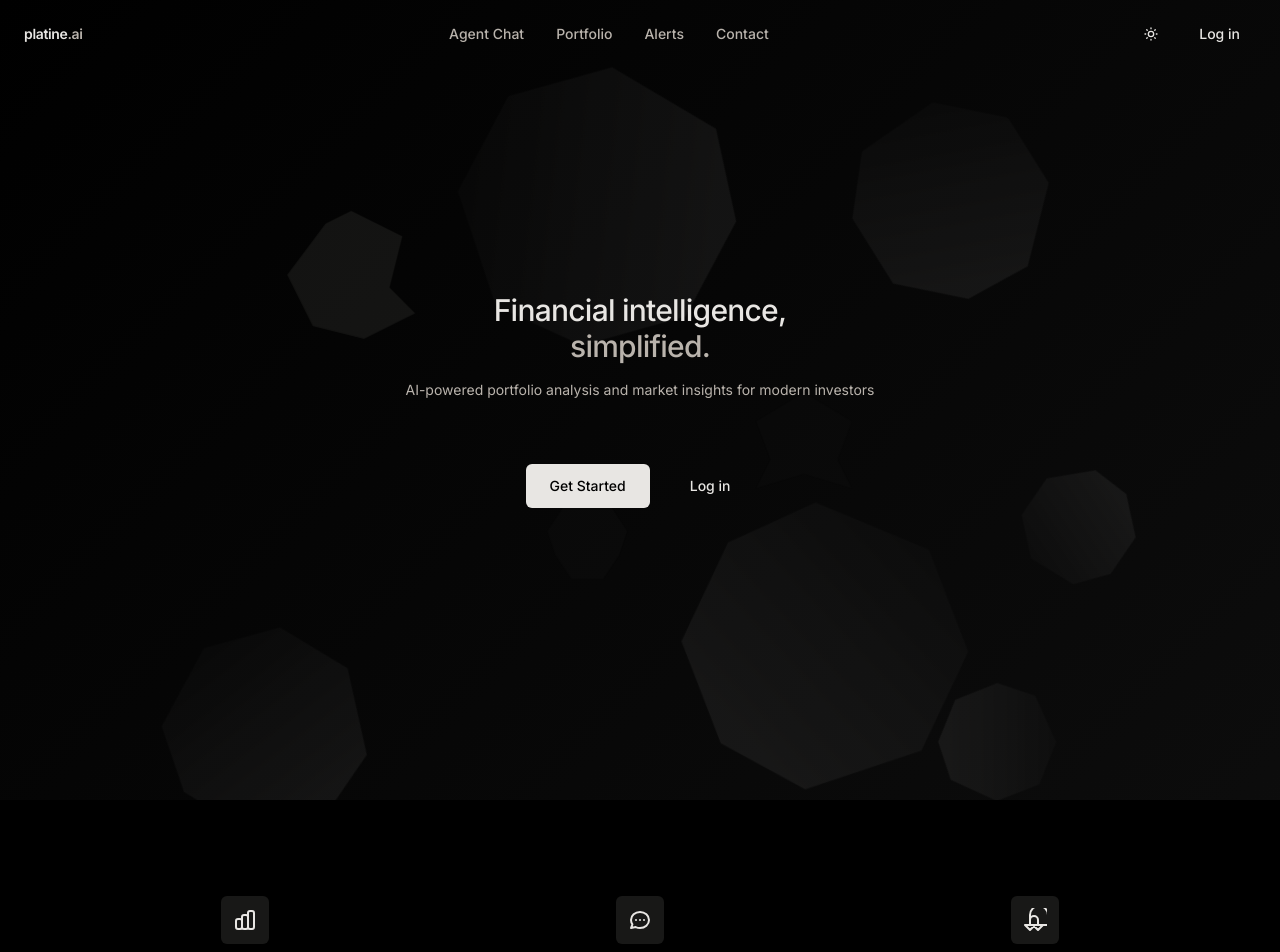
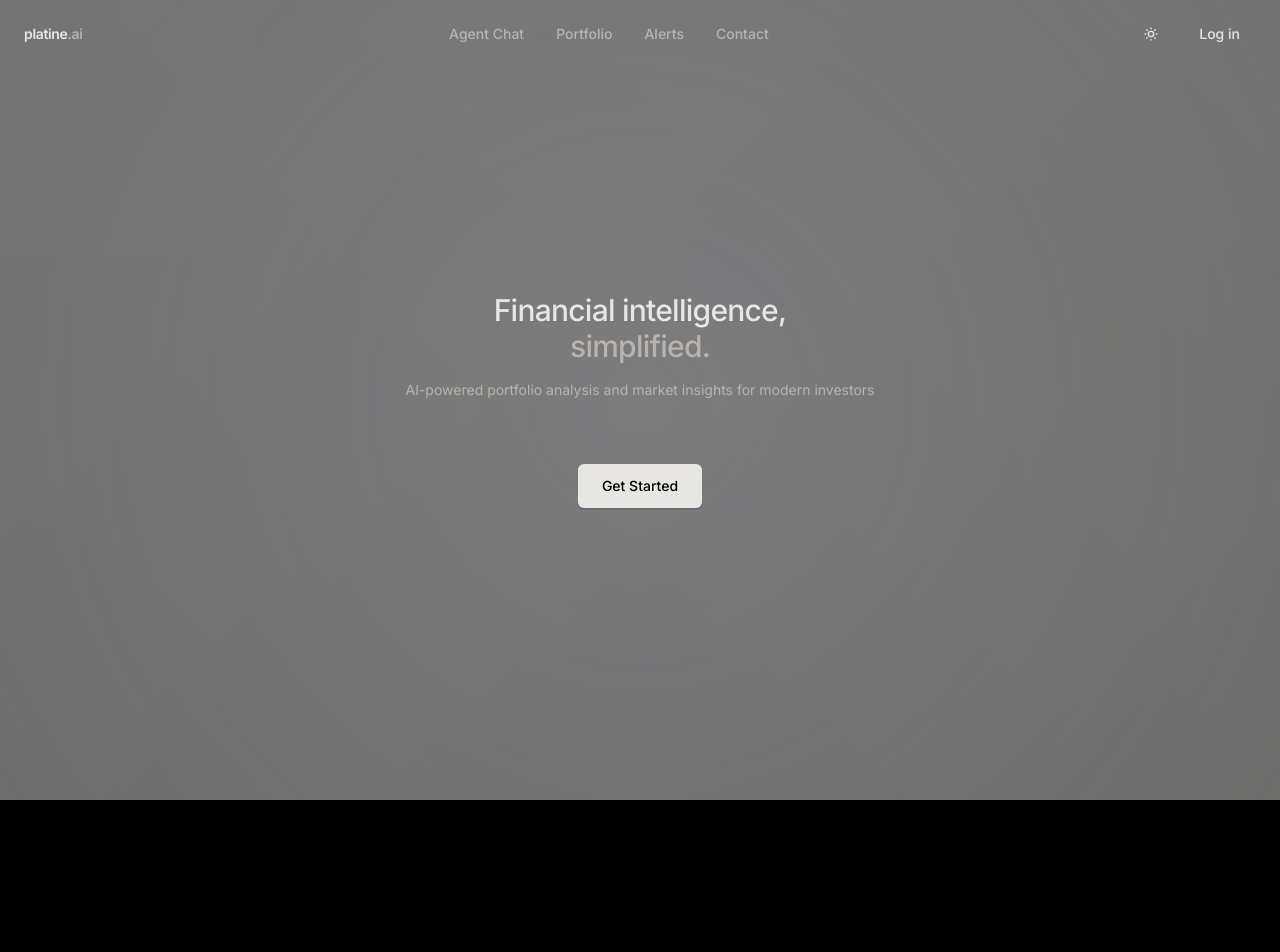
Before and after one commit to hugopuybareau/Agentic-PF-optimizer, a React (Vite) app in the folder frontend/: page / in a window 1280 px wide. Shown: the top 952 px of the page. After the commit the page ends 800 px from the top, so only its background shows below. Built offline with nearby package versions, Linux system fonts and the light colour scheme.

Commit message:
style(landing+logo): made cleaned + deleted lovable

```diff
--- a/frontend/src/App.tsx
+++ b/frontend/src/App.tsx
@@ -1,3 +1,5 @@
+// frontend/src/App.tsx
+
 import { Toaster } from "@/components/ui/toaster";
 import { Toaster as Sonner } from "@/components/ui/sonner";
 import { TooltipProvider } from "@/components/ui/tooltip";
--- /dev/null
+++ b/frontend/src/components/AnimatedBackground.css
@@ -0,0 +1,45 @@
+/* frontend/src/components/AnimatedBackground.css */
+
+.animated-background {
+  position: fixed;
+  inset: 0;
+  z-index: 0;
+  pointer-events: none; /* Prevents interference with clicks */
+}
+
+.layer {
+  position: absolute;
+  inset: 0;
+}
+
+.layer1 {
+  background: linear-gradient(45deg, #E5E4E2, #FFFFFF);
+  animation: fade1 10s ease-in-out infinite;
+}
+
+@keyframes fade1 {
+  0%, 100% { opacity: 0; }
+  50% { opacity: 0.3; }
+}
+
+.layer2 {
+  background: radial-gradient(circle, #8D909B, transparent);
+  animation: fade2 15s ease-in-out infinite;
+}
+
+@keyframes fade2 {
+  0%, 100% { opacity: 0; }
+  33% { opacity: 0.2; }
+  66% { opacity: 0.2; }
+}
+
+.layer3 {
+  background: linear-gradient(135deg, #FFFFFF, #E5E4E2);
+  animation: fade3 20s ease-in-out infinite;
+}
+
+@keyframes fade3 {
+  0%, 100% { opacity: 0; }
+  25% { opacity: 0.25; }
+  75% { opacity: 0.25; }
+}
--- a/frontend/src/components/AnimatedBackground.tsx
+++ b/frontend/src/components/AnimatedBackground.tsx
@@ -1,67 +1,13 @@
-import { useEffect, useState } from 'react'
+// frontend/src/components/AnimatedBackground.tsx
+
+import './AnimatedBackground.css';
 
 export function AnimatedBackground() {
-	const [shapes, setShapes] = useState<Array<{
-		id: number
-		size: number
-		initialX: number
-		initialY: number
-		rotation: number
-		animationDelay: number
-	}>>([])
-
-	useEffect(() => {
-		// Generate random shapes for the background
-		const newShapes = Array.from({ length: 6 }, (_, i) => ({
-			id: i,
-			size: Math.random() * 200 + 100,
-			initialX: Math.random() * 100,
-			initialY: Math.random() * 100,
-			rotation: Math.random() * 360,
-			animationDelay: Math.random() * 10,
-		}))
-		setShapes(newShapes)
-	}, [])
-
-	return (
-		<div className="fixed inset-0 overflow-hidden pointer-events-none">
-			{/* Gradient Overlay */}
-			<div className="absolute inset-0 bg-gradient-depth opacity-60" />
-
-			{/* Animated Shapes */}
-			{shapes.map((shape) => (
-				<div
-					key={shape.id}
-					className="absolute opacity-20 dark:opacity-30"
-					style={{
-						width: `${shape.size}px`,
-						height: `${shape.size}px`,
-						left: `${shape.initialX}%`,
-						top: `${shape.initialY}%`,
-						transform: `rotate(${shape.rotation}deg)`,
-						animationDelay: `${shape.animationDelay}s`,
-					}}
-				>
-					{/* Crystalline faceted shapes */}
-					<div className="w-full h-full bg-gradient-to-br from-primary/30 to-secondary/20 animate-float"
-						style={{
-							clipPath: 'polygon(50% 0%, 85% 15%, 100% 45%, 85% 85%, 50% 100%, 15% 85%, 0% 45%, 15% 15%)',
-						}} />
-				</div>
-			))}
-
-			{/* Crystalline floating elements */}
-			<div className="absolute top-1/4 left-1/4 w-32 h-32 bg-primary/10 animate-slide-diagonal"
-				style={{ clipPath: 'polygon(50% 0%, 90% 20%, 80% 60%, 100% 80%, 60% 100%, 20% 90%, 0% 50%, 30% 10%)' }} />
-
-			<div className="absolute top-1/2 right-1/3 w-24 h-24 bg-secondary/15 animate-float"
-				style={{ clipPath: 'polygon(50% 0%, 100% 30%, 85% 70%, 100% 100%, 50% 85%, 0% 100%, 15% 70%, 0% 30%)' }} />
-
-			<div className="absolute bottom-1/3 left-1/2 w-20 h-20 bg-accent/20 animate-slide-diagonal"
-				style={{
-					clipPath: 'polygon(50% 0%, 80% 10%, 100% 40%, 90% 70%, 70% 100%, 30% 100%, 10% 70%, 0% 40%, 20% 10%)',
-					animationDelay: '5s'
-				}} />
-		</div>
-	)
+    return (
+        <div className="animated-background">
+            <div className="layer layer1" />
+            <div className="layer layer2" />
+            <div className="layer layer3" />
+        </div>
+    );
 }
--- a/frontend/src/index.css
+++ b/frontend/src/index.css
@@ -3,8 +3,6 @@
 @tailwind base;
 @tailwind components;
 @tailwind utilities;
-
-/* platine.ai Design System - Scarce, Elegant, Serious */
 
 @layer base {
   :root {
--- a/frontend/src/pages/Landing.tsx
+++ b/frontend/src/pages/Landing.tsx
@@ -1,6 +1,8 @@
-import { Link } from 'react-router-dom'
-import { AnimatedBackground } from '@/components/AnimatedBackground'
-import { Navigation } from '@/components/Navigation'
+// frontend/src/pages/Landing.tsx
+
+import { Link } from 'react-router-dom';
+import { AnimatedBackground } from '@/components/AnimatedBackground';
+import { Navigation } from '@/components/Navigation';
 
 export default function Landing() {
     return (
@@ -16,15 +18,18 @@ export default function Landing() {
                         <h1 className="text-hero mb-4 font-medium tracking-tight">
                             Financial intelligence,
                             <br />
-              <span className="text-muted-foreground">simplified.</span>
+                            <span className="text-muted-foreground">
+                                simplified.
+                            </span>
                         </h1>
 
                         {/* Small subheadline */}
                         <p className="text-sub mb-12 max-w-lg mx-auto">
-              AI-powered portfolio analysis and market insights for modern investors
+                            AI-powered portfolio analysis and market insights
+                            for modern investors
                         </p>
 
-            {/* Bottom-aligned minimal CTAs */}
+                        {/* Bottom-aligned minimal CTA */}
                         <div className="flex flex-col sm:flex-row items-center justify-center gap-4 mt-16">
                             <Link
                                 to="/portfolio"
@@ -32,53 +37,10 @@ export default function Landing() {
                             >
                                 Get Started
                             </Link>
-              <Link
-                to="/chat"
-                className="btn-ghost px-6 py-3 rounded-lg text-sm"
-              >
-                Log in
-              </Link>
                         </div>
                     </div>
                 </div>
             </main>
-
-      {/* Minimal feature hints */}
-      <section className="relative z-10 py-24 px-6">
-        <div className="max-w-6xl mx-auto">
-          <div className="grid md:grid-cols-3 gap-8">
-            <div className="text-center animate-fade-in-up">
-              <div className="w-12 h-12 bg-primary/10 rounded-lg mx-auto mb-4 flex items-center justify-center">
-                <svg className="w-6 h-6" fill="none" stroke="currentColor" viewBox="0 0 24 24">
-                  <path strokeLinecap="round" strokeLinejoin="round" strokeWidth={2} d="M9 19v-6a2 2 0 00-2-2H5a2 2 0 00-2 2v6a2 2 0 002 2h2a2 2 0 002-2zm0 0V9a2 2 0 012-2h2a2 2 0 012 2v10m-6 0a2 2 0 002 2h2a2 2 0 002-2m0 0V5a2 2 0 012-2h2a2 2 0 012 2v14a2 2 0 01-2 2h-2a2 2 0 01-2-2z" />
-                </svg>
         </div>
-              <h3 className="text-nav font-medium mb-2">Portfolio Analysis</h3>
-              <p className="text-sub text-xs">Real-time insights and optimization</p>
-            </div>
-
-            <div className="text-center animate-fade-in-up" style={{animationDelay: '0.2s'}}>
-              <div className="w-12 h-12 bg-primary/10 rounded-lg mx-auto mb-4 flex items-center justify-center">
-                <svg className="w-6 h-6" fill="none" stroke="currentColor" viewBox="0 0 24 24">
-                  <path strokeLinecap="round" strokeLinejoin="round" strokeWidth={2} d="M8 12h.01M12 12h.01M16 12h.01M21 12c0 4.418-4.03 8-9 8a9.863 9.863 0 01-4.255-.949L3 20l1.395-3.72C3.512 15.042 3 13.574 3 12c0-4.418 4.03-8 9-8s9 3.582 9 8z" />
-                </svg>
-              </div>
-              <h3 className="text-nav font-medium mb-2">AI Copilot</h3>
-              <p className="text-sub text-xs">Intelligent financial guidance</p>
-            </div>
-
-            <div className="text-center animate-fade-in-up" style={{animationDelay: '0.4s'}}>
-              <div className="w-12 h-12 bg-primary/10 rounded-lg mx-auto mb-4 flex items-center justify-center">
-                <svg className="w-6 h-6" fill="none" stroke="currentColor" viewBox="0 0 24 24">
-                  <path strokeLinecap="round" strokeLinejoin="round" strokeWidth={2} d="M15 17h5l-5 5l-5-5h5v-5a4 4 0 00-8 0v5h5l-5 5l-5-5h5V7a9 9 0 0118 0v10z" />
-                </svg>
-              </div>
-              <h3 className="text-nav font-medium mb-2">Smart Alerts</h3>
-              <p className="text-sub text-xs">Proactive market notifications</p>
-            </div>
-          </div>
-        </div>
-      </section>
-    </div>
-  )
+    );
 }
--- a/frontend/tailwind.config.ts
+++ b/frontend/tailwind.config.ts
@@ -1,3 +1,5 @@
+// frontend/tailwind.config.ts
+
 import type { Config } from "tailwindcss";
 
 export default {
```
Also changed, not shown: frontend/src/pages/Login.tsx (added), 1 other file (tests, documents, lock files or other folders). Lines whose indentation alone changed are shown as unchanged.
